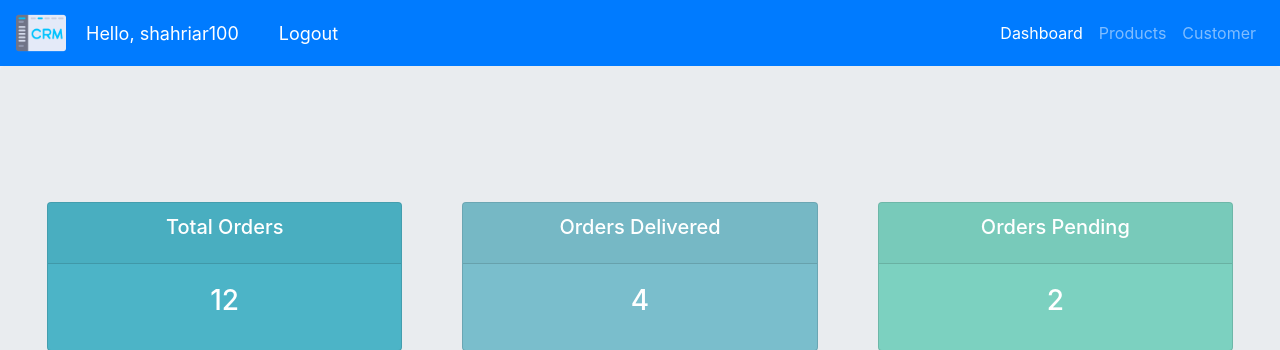
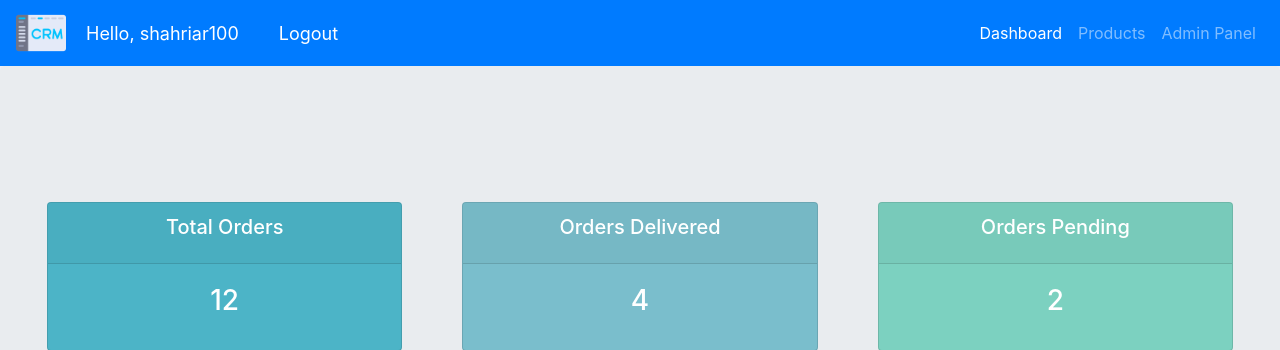
Before and after one commit to ShahriarCodes/Customer-Relationship-Management-System, a Django app: page / in a window 1280 px wide. Shown: the top 350 px of the page. Run offline with Django 3.2, Linux system fonts and the light colour scheme; a user stored in the database is signed in; data comes from the database, SQL or seed files in the repository; both versions use the stored data as it was after the commit.

Commit message:
Updated navbar for admin

```diff
--- a/accounts/templates/accounts/navbar.html
+++ b/accounts/templates/accounts/navbar.html
@@ -31,7 +31,7 @@
         <a class="nav-link" href={% url 'products' %}>Products</a>
       </li>
       <li class="nav-item">
-        <a class="nav-link" href='#'>Customer</a>
+        <a class="nav-link" href='/admin'>Admin Panel</a>
       </li>
 
     </ul>
```
Also changed, not shown: db.sqlite3.
